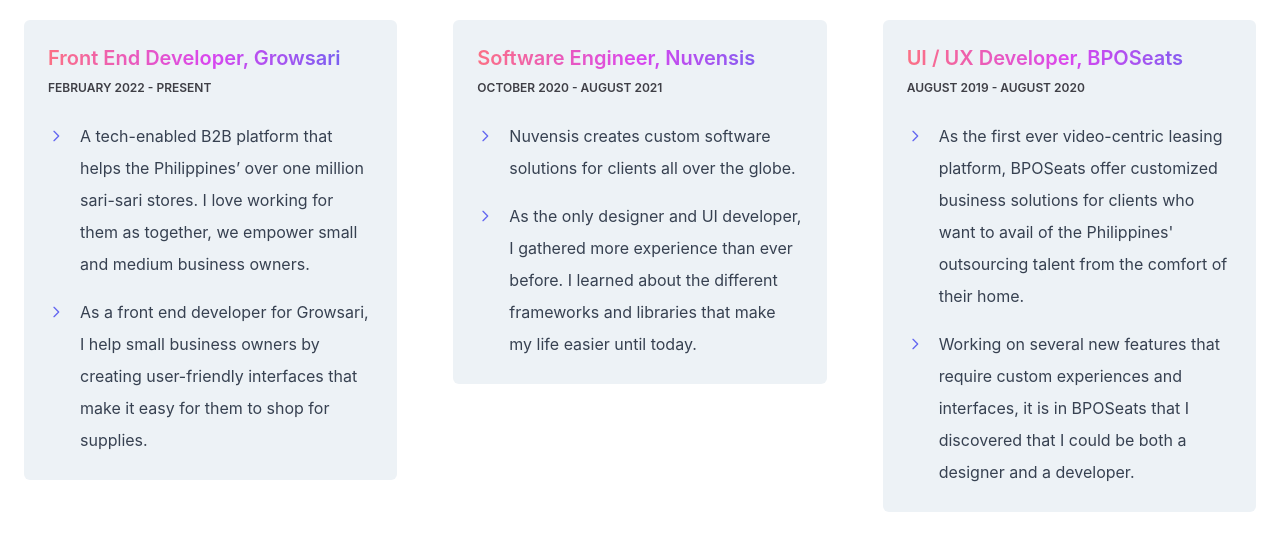
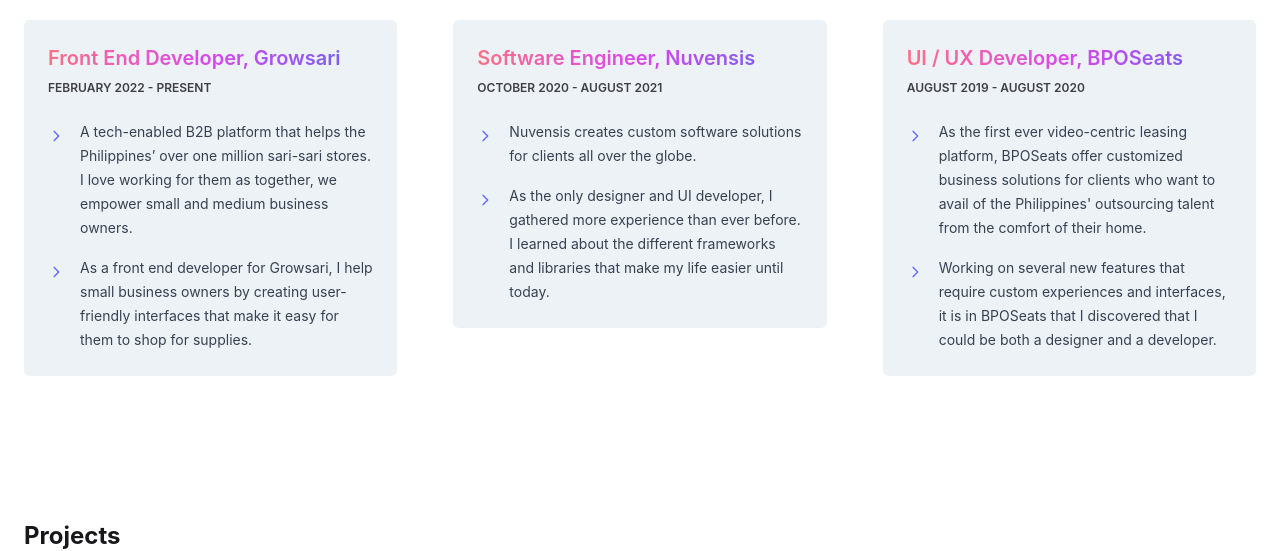
Before and after one commit to allyssasalvacion/portfolio-website, a Next.js app: page / in a window 1280 px wide. Shown: the part 1360-1911 px from the top of the page. Built offline with nearby package versions, Linux system fonts and the light colour scheme.

Commit message:
Change font size of experience paragraph

```diff
--- a/components/Experience.js
+++ b/components/Experience.js
@@ -64,7 +64,9 @@
                       />
                     </div>
                   </dt>
-                  <dd className="-mt-2 ml-8 paragraph">{item.description}</dd>
+                  <dd className="-mt-2 ml-8 leading-[24px] text-sm text-gray-700 dark:text-gray-400">
+                    {item.description}
+                  </dd>
                 </div>
               ))}
             </dl>
@@ -87,7 +89,9 @@
                       />
                     </div>
                   </dt>
-                  <dd className="-mt-2 ml-8 paragraph">{item.description}</dd>
+                  <dd className="-mt-2 ml-8 leading-[24px] text-sm text-gray-700 dark:text-gray-400">
+                    {item.description}
+                  </dd>
                 </div>
               ))}
             </dl>
@@ -110,7 +114,9 @@
                       />
                     </div>
                   </dt>
-                  <dd className="-mt-2 ml-8 paragraph">{item.description}</dd>
+                  <dd className="-mt-2 ml-8 leading-[24px] text-sm text-gray-700 dark:text-gray-400">
+                    {item.description}
+                  </dd>
                 </div>
               ))}
             </dl>
--- a/components/Navbar.js
+++ b/components/Navbar.js
@@ -30,7 +30,7 @@
         <div className="flex flex-col">
           <Link href="/">
             <a>
-              <h1 className="pt-2 font-semibold text-zinc-700 dark:text-gray-300 text-xl font-apple">
+              <h1 className="pt-2 font-bold text-zinc-700 dark:text-gray-300 text-xl font-apple">
                 allyssa
               </h1>
             </a>
--- a/components/Projects.js
+++ b/components/Projects.js
@@ -94,7 +94,7 @@
             className="text-indigo-500 hover:opacity-70 font-semibold text-sm md:text-md"
             target="_blank"
           >
-            https://todo.allyssa.dev
+            https://allyssa.dev/
           </a>
           <div className="flex flex-wrap gap-8 text-xs mt-8 uppercase text-zinc-700 dark:text-gray-300">
             <p>JavaScript</p>
```
Also changed, not shown: 1 other file (tests, documents, lock files or other folders).
